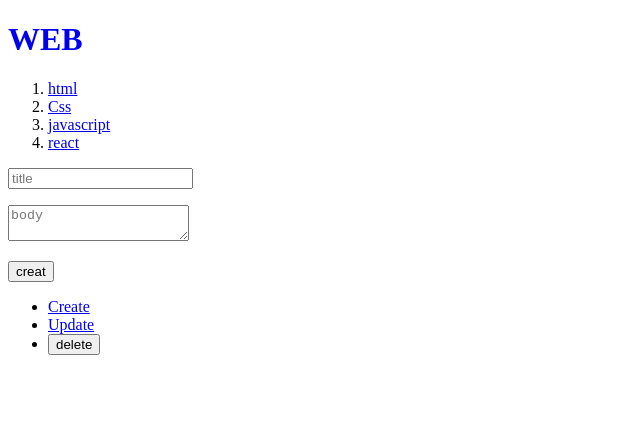
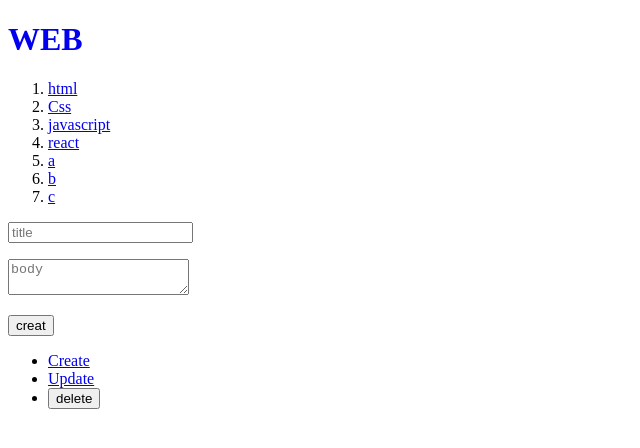
Before and after one commit to C-DYoung/study, a Next.js app: page /create in a window 1280 px wide. Shown: the top 448 px of the page, without its empty margins (0-640 px from the left). Built offline with nearby package versions, Linux system fonts and the light colour scheme; data requests are answered from the project's data file.

Commit message:
feat : cache 기능 끄기 => cache: "no-store"

```diff
--- a/db.json
+++ b/db.json
@@ -19,6 +19,21 @@
       "title": "react",
       "body": "react is ...",
       "id": 4
+    },
+    {
+      "title": "a",
+      "body": "a",
+      "id": 5
+    },
+    {
+      "title": "b",
+      "body": "b",
+      "id": 6
+    },
+    {
+      "title": "c",
+      "body": "c",
+      "id": 7
     }
   ],
   "posts": [
--- a/src/app/create/page.js
+++ b/src/app/create/page.js
@@ -28,6 +28,7 @@
                     const lastid = result.id;
                     // 리디렉션
                     router.push(`/read/${lastid}`);
+                    router.refresh();
                 })
         }}>
             <p>
--- a/src/app/layout.js
+++ b/src/app/layout.js
@@ -13,7 +13,8 @@
 export default async function RootLayout({ children }) {
   // 서버컴퍼넌트는 서버쪽에서 fetch메소드 실행 끝날 때까지 await, 끝나면 json으로 바뀜
   // 용량이 적어지고, 같은 서버일 경우 빠르게 이동작이 끝남.
-  const resp = await fetch('http://localhost:9999/topics');
+  //  {next: {revalidate: 0} = { cache: "no-store"}
+  const resp = await fetch('http://localhost:9999/topics', { cache: "no-store" });
   const topics = await resp.json();
   return (
     <html >
```
